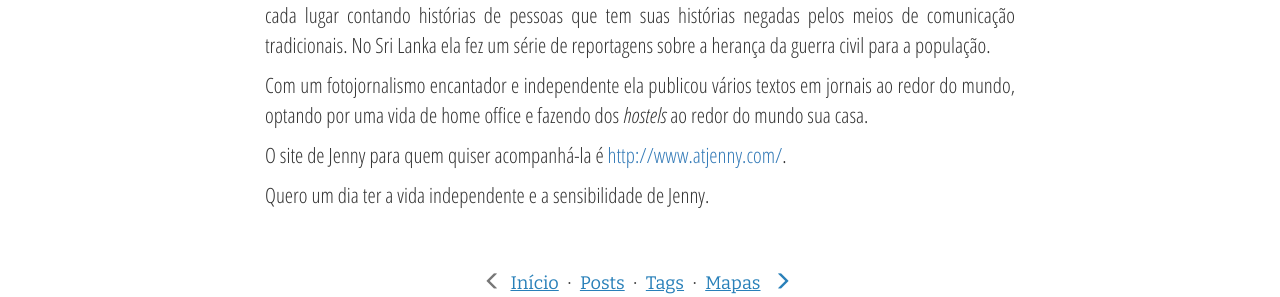
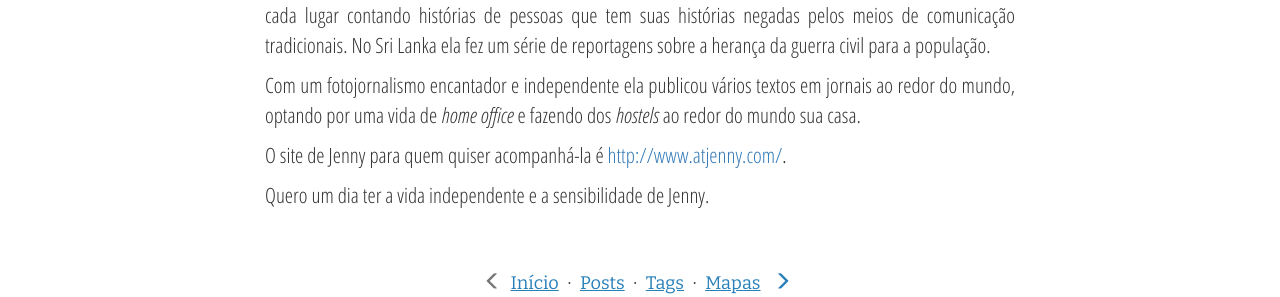
Before and after one commit to amandaferrari/project-grace-marguerite, a Jekyll site: the page built from _posts/2017-02-11-fazendo-amigos.md, in a window 1280 px wide and 900 px high, scrolled down 2330 px. Shown: the part 441-738 px from the top of the window. Built offline with Jekyll 4.4.1, drawn with Linux system fonts in a browser that asks for light colours; nearby versions of some CDN libraries; emoji names are drawn with the system emoji font; some web fonts are replaced; comment, search, counter and statistics services are not loaded.

```diff
--- a/_posts/2017-02-11-fazendo-amigos.md
+++ b/_posts/2017-02-11-fazendo-amigos.md
@@ -56,7 +56,7 @@ Conversando com Jenny descubro que ela é uma jornalista e fotógrafa independen
 
 Antes do Sri Lanka, estavam morando no Líbano documentando os costumes do país. Ela passa meses em cada lugar contando histórias de pessoas que tem suas histórias negadas pelos meios de comunicação tradicionais. No Sri Lanka ela fez um série de reportagens sobre a herança da guerra civil para a população.
 
-Com um fotojornalismo encantador e independente ela publicou vários textos em jornais ao redor do mundo, optando por uma vida de home office e fazendo dos *hostels* ao redor do mundo sua casa.
+Com um fotojornalismo encantador e independente ela publicou vários textos em jornais ao redor do mundo, optando por uma vida de *home office* e fazendo dos *hostels* ao redor do mundo sua casa.
 
 O site de Jenny para quem quiser acompanhá-la é [http://www.atjenny.com/](http://www.atjenny.com/).
 
```
